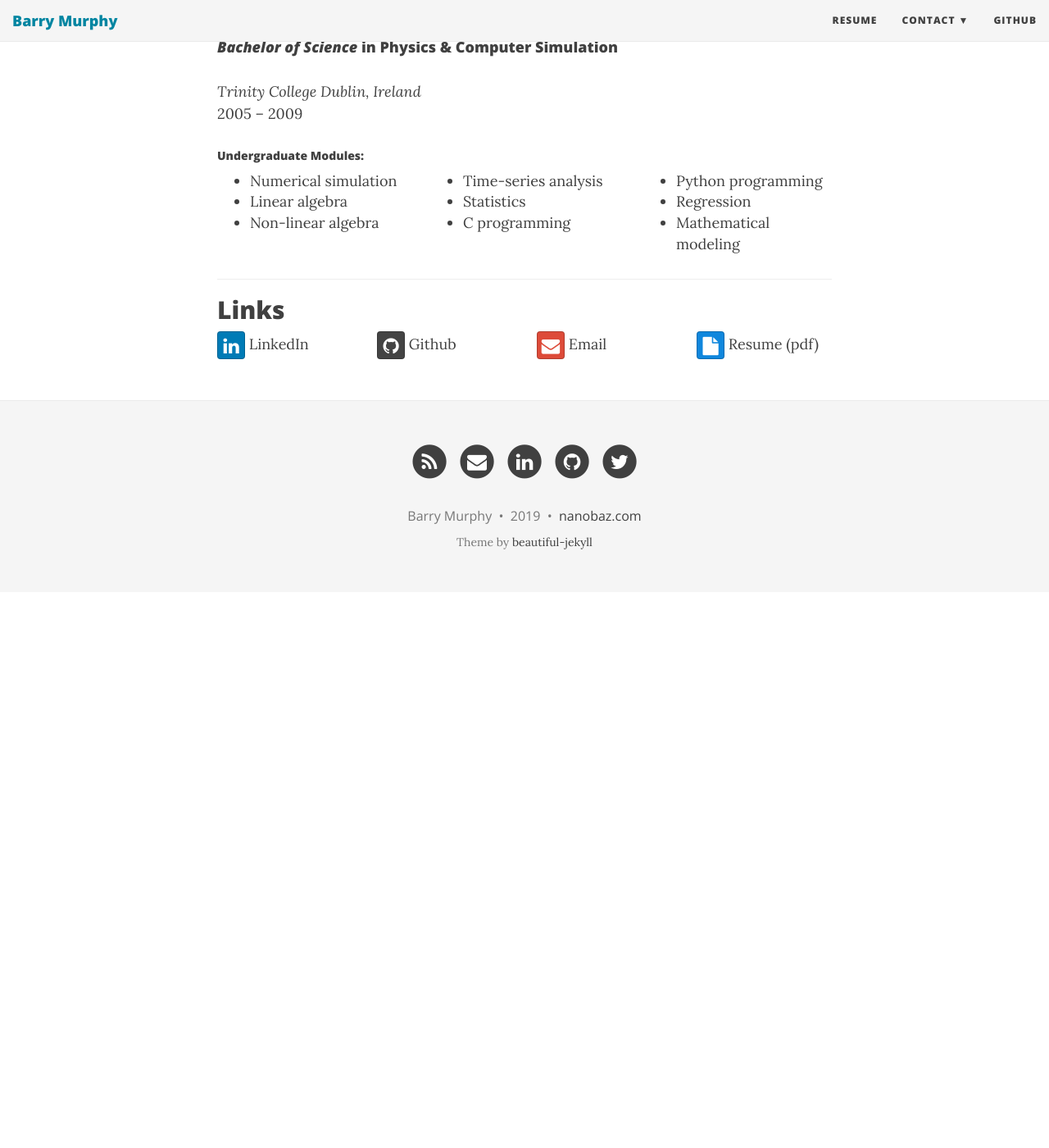
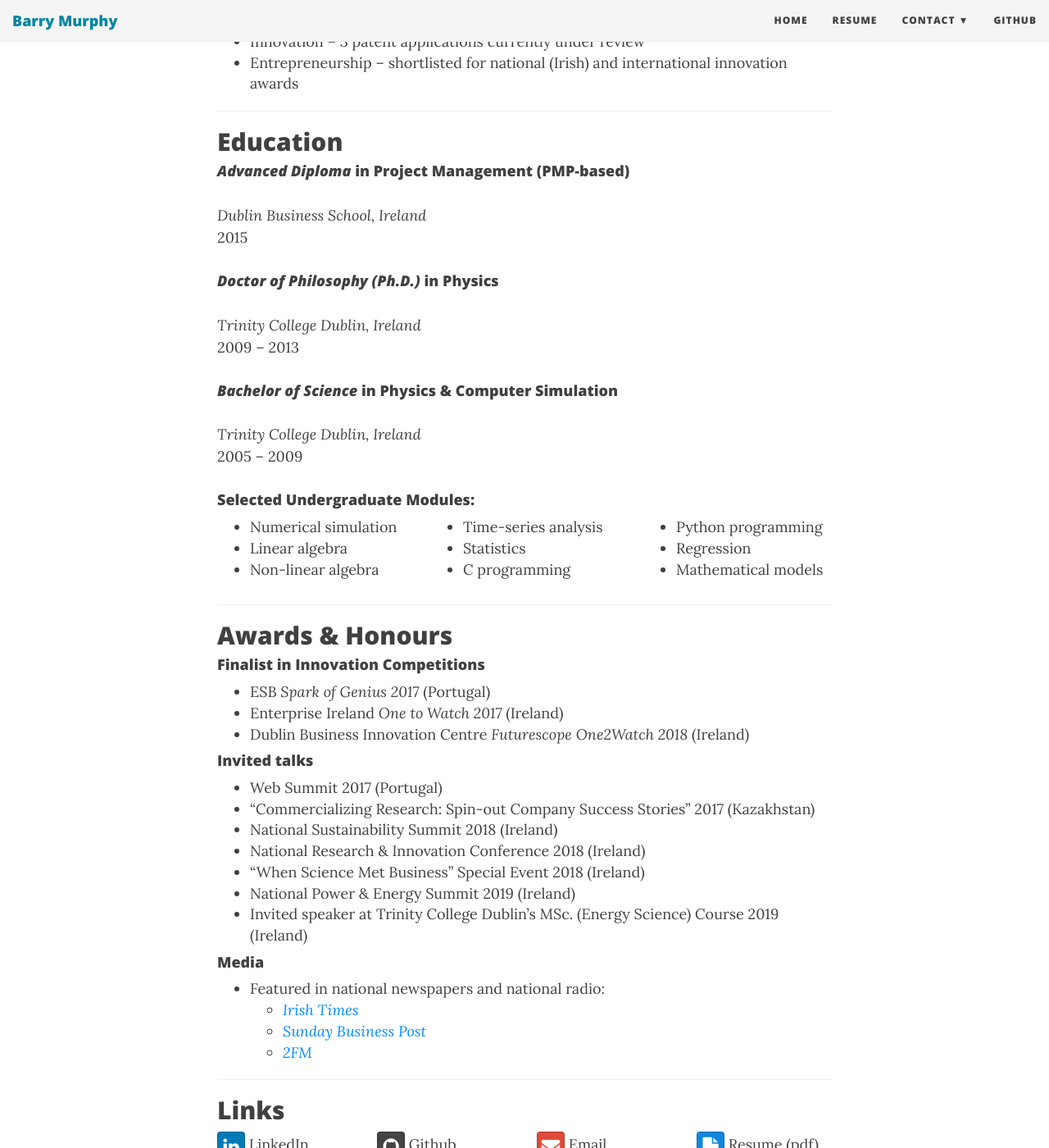
Before and after one commit to baztastic/baztastic.github.io, a Jekyll site: the page built from resume.md, in a window 1280 px wide and 1400 px high, scrolled down 2786 px. Shown: the whole window at 82% size. Built offline with Jekyll 4.4.1, drawn with Linux system fonts in a browser that asks for light colours; nearby versions of some CDN libraries; before the commit the page ends 3508 px from its top, so only the background shows below that; some of the changed text lies outside the part shown.

Commit message:
added home link

```diff
--- a/_config.yml
+++ b/_config.yml
@@ -20,6 +20,7 @@ description: Physicist turned data scientist
 
 # List of links in the navigation bar
 navbar-links:
+  Home: "/"
   Resume: "resume"
   # Resources:
   #   - Beautiful Jekyll: "http://deanattali.com/beautiful-jekyll/"
--- a/resume.md
+++ b/resume.md
@@ -17,7 +17,7 @@ subtitle: <!---->
   [barryemurphy3@gmail.com](mailto:barryemurphy3@gmail.com)
   </div>
   <div class="col-md-6" markdown="1">
-##### Areas of interest include:
+#### Areas of interest include:
   - Energy
   - New Technology
   - Machine Learning
@@ -30,7 +30,19 @@ subtitle: <!---->
 </div>
 
 ---
+## Summary
+- PhD in Physics & 6 years’ postdoctoral experience in **data science** in the energy field
+- Excellent knowledge of **Python**, **SQL**, and **R**
+- Business development – founded and led a team to discover and solve real business problems
+- Broad knowledge – devised and implemented commercialization projects for several industries
+- Fundraising – raised over **$6M** in research funding and **$1.5M** in innovation funding
+- Innovation – 3 patent applications currently under review
+- Public speaking – over 10 **international** presentations at scientific conferences
+- Technical writing – co-author or main author on 20 peer-reviewed publications in top journals
+- Leadership – supervised 3 junior staff on innovation projects
+- Entrepreneurship – shortlisted for national and international innovation **awards**
 
+---
 ## Work Experience
 
 **Chief Data Scientist, CEO, Founder**
@@ -63,7 +75,7 @@ November 2013 – August 2019
 
 #### Programming Languages
 - *Advanced*: **Python**, **SQL**, **R**, HTML, CSS, Excel
-- *Experienced*: 	C, Mathematica/Matlab, Scikit-Learn
+- *Experienced*: 	C, Mathematica, Matlab, Scikit-Learn
 - *Intermediate*: 	C++, Hadoop & Spark platforms, Javascript, TensorFlow
 
 #### Technical Skills
@@ -102,7 +114,7 @@ November 2013 – August 2019
 *Trinity College Dublin, Ireland*
 2005 – 2009
 
-##### Undergraduate Modules:
+#### Selected Undergraduate Modules:
 <div class="row">
   <div class="col-md-4" markdown="1">
   - Numerical simulation
@@ -117,9 +129,31 @@ November 2013 – August 2019
   <div class="col-md-4" markdown="1">
   - Python programming
   - Regression
-  - Mathematical modeling
+  - Mathematical models
   </div>
 </div>
+
+---
+## Awards & Honours
+#### Finalist in Innovation Competitions
+- ESB *Spark of Genius 2017* (Portugal)
+- Enterprise Ireland *One to Watch 2017* (Ireland)
+- Dublin Business Innovation Centre *Futurescope One2Watch 2018* (Ireland)
+
+#### Invited talks
+- Web Summit 2017 (Portugal)
+- “Commercializing Research: Spin-out Company Success Stories” 2017 (Kazakhstan)
+- National Sustainability Summit 2018 (Ireland)
+- National Research & Innovation Conference 2018 (Ireland)
+- “When Science Met Business” Special Event 2018 (Ireland)
+- National Power & Energy Summit 2019 (Ireland)
+- Invited speaker at Trinity College Dublin's MSc. (Energy Science) Course 2019 (Ireland)
+
+#### Media
+  - Featured in national newspapers and national radio:
+    - [*Irish Times*](https://www.irishtimes.com/business/innovation/new-innovator-electrical-analytics-1.3161877)
+    - [*Sunday Business Post*](https://twitter.com/ea_dublin/status/1100016803315703809)
+    - [*2FM*](https://soundcloud.com/baztastic/05-friday-electrical-analytics)
 
 ---
 ## Links
```
Also changed, not shown: index.md (+3 -3 lines).
